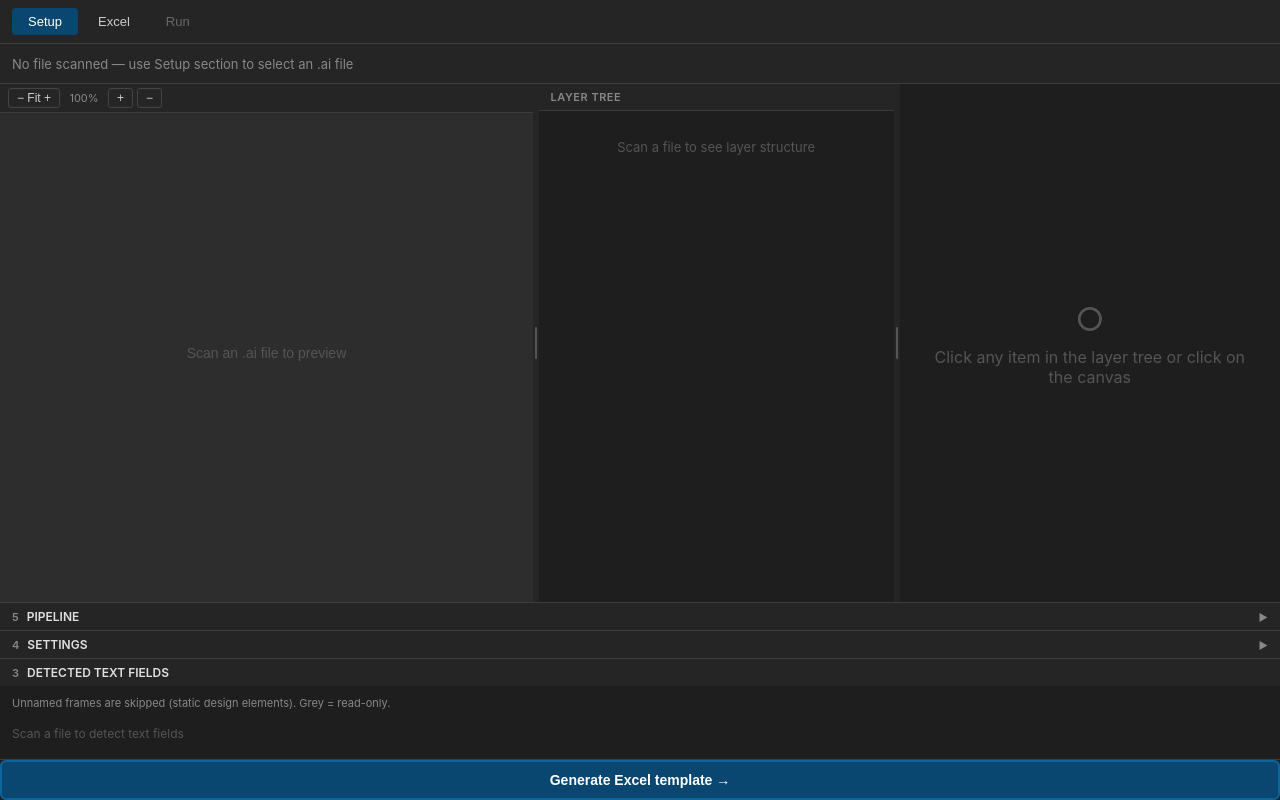
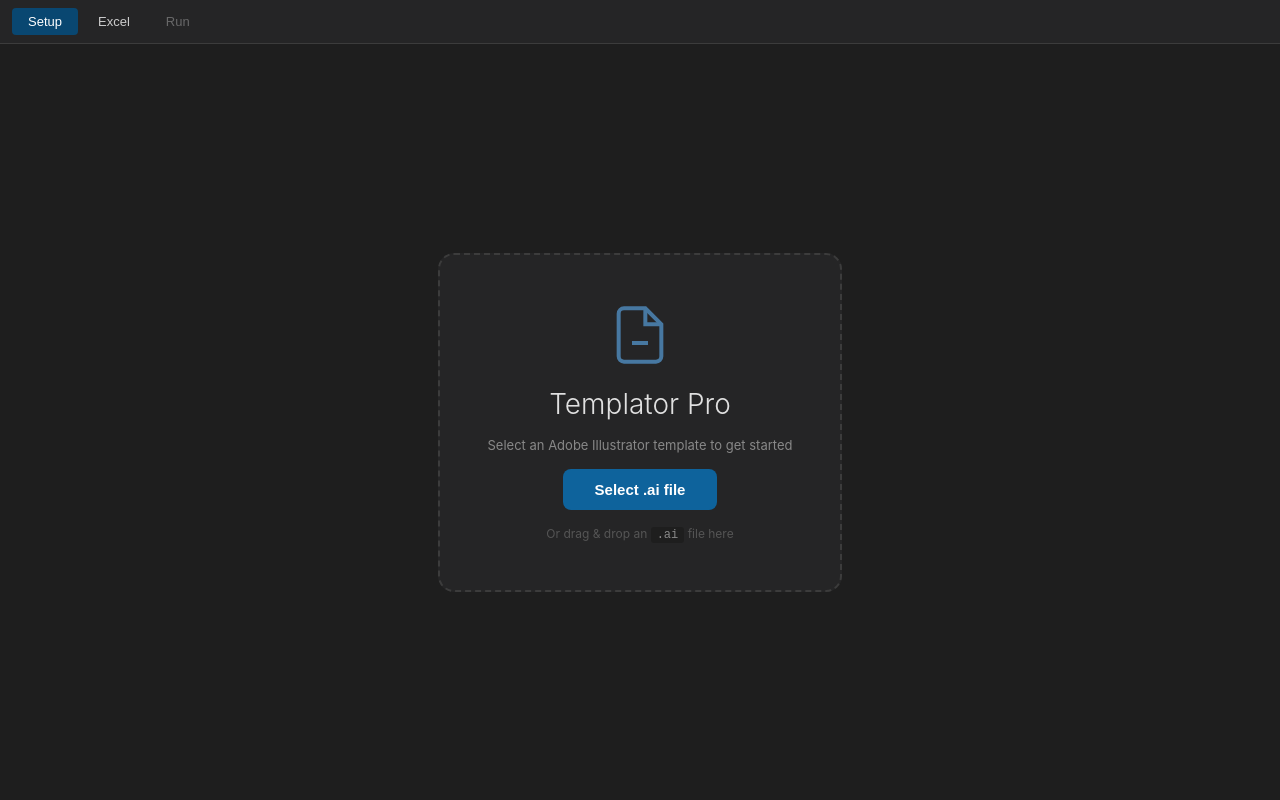
Before and after one commit to evans28820/Templator-Pro, a Vue app: page / in a window 1280 px wide. Built offline with nearby package versions, Linux system fonts and the light colour scheme.

Commit message:
fix: add welcome landing page with scan entry point, fix missing script tag bug

```diff
--- a/src/components/screens/ScreenSetup.vue
+++ b/src/components/screens/ScreenSetup.vue
@@ -15,8 +15,8 @@ import PipelineEditor from '../ui/PipelineEditor.vue';
 const templateStore = useTemplateStore();
 const settingsStore = useSettingsStore();
 
-/* ── Column widths ── */
 const colWidths = ref([42, 28, 30]);
+const isScanning = ref(false);
 
 function onResizeLeft(delta: number): void {
   const total = colWidths.value[0] + colWidths.value[1];
@@ -30,11 +30,8 @@ function onResizeRight(delta: number): void {
   colWidths.value[2] = total - colWidths.value[1];
 }
 
-/* ── Section visibility ── */
 const showPipelineSection = ref(false);
 const showSettingsSection = ref(false);
-
-/* ── Selected face for config panel ── */
 const selectedFace = ref<Face>('bottom');
 
 const isFaceNode = computed(() => {
@@ -56,12 +53,10 @@ function onSelectNode(nodeId: string | null): void {
   }
 }
 
-/* ── Pipeline ── */
 function updateGlobalPipeline(phases: PipelinePhase[]): void {
   templateStore.updateGlobalPipeline(phases);
 }
 
-/* ── Top bar computed ── */
 const topBarInfo = computed(() => {
   const scan = templateStore.scanResult;
   if (!scan) return { show: false, fileName: '', boxType: '', dimensions: '', savedAgo: '' };
@@ -70,49 +65,110 @@ const topBarInfo = computed(() => {
     fileName: scan.aiFilePath.split(/[/\\]/).pop() || scan.aiFilePath,
     boxType: scan.boxType?.type || '',
     dimensions: `${scan.artboardWidth.toFixed(0)} × ${scan.artboardHeight.toFixed(1)} mm`,
-    savedAgo: 'X', // TODO: real relative time
+    savedAgo: 'X',
   };
 });
 
-/* ── Scan file selection ── */
+/** Drag & drop .ai file handler */
+async function onFileDrop(e: DragEvent): Promise<void> {
+  const file = e.dataTransfer?.files?.[0];
+  if (!file || !file.name.endsWith('.ai')) return;
+  isScanning.value = true;
+  try {
+    const result = await window.templatorAPI.scanAiFile(file.path);
+    templateStore.setScanResult(result);
+    templateStore.initPanelConfigsFromScan(result.tree);
+  } catch (err) {
+    console.error('Scan failed:', err);
+    templateStore.scanError = err instanceof Error ? err.message : 'Scan failed';
+  } finally {
+    isScanning.value = false;
+  }
+}
+
 async function selectAiFile(): Promise<void> {
   try {
     const filePath = await window.templatorAPI.openFileDialog([
       { name: 'Adobe Illustrator', extensions: ['ai'] },
     ]);
-    if (filePath) {
-      // Phase 4: actual scan
+    if (!filePath) return;
+    isScanning.value = true;
+    try {
+      const result = await window.templatorAPI.scanAiFile(filePath);
+      templateStore.setScanResult(result);
+      templateStore.initPanelConfigsFromScan(result.tree);
       settingsStore.setOutputPath(filePath);
+    } catch (err) {
+      console.error('Scan failed:', err);
+      templateStore.scanError = err instanceof Error ? err.message : 'Scan failed';
+    } finally {
+      isScanning.value = false;
     }
   } catch {
-    // dialog cancelled
+    // cancelled
   }
 }
 
 function generateExcel(): void {
-  // Phase 4 implementation
+  // Phase 4
 }
 </script>
 
 <template>
   <div class="screen-setup">
-    <!-- Top bar -->
+    <!-- ═══ WELCOME LANDING (no scan yet) ═══ -->
+    <template v-if="!templateStore.scanResult">
+      <div
+        class="welcome"
+        @dragover.prevent
+        @drop.prevent="onFileDrop"
+      >
+        <div class="welcome-box">
+          <div class="welcome-icon">
+            <svg width="64" height="64" viewBox="0 0 24 24" fill="none" stroke="#569cd6" stroke-width="1.5">
+              <path d="M14 2H6a2 2 0 0 0-2 2v16a2 2 0 0 0 2 2h12a2 2 0 0 0 2-2V8z"/>
+              <polyline points="14 2 14 8 20 8"/>
+              <line x1="9" y1="15" x2="15" y2="15"/>
+            </svg>
+          </div>
+          <h1 class="welcome-title">Templator Pro</h1>
+          <p class="welcome-sub">Select an Adobe Illustrator template to get started</p>
+
+          <button
+            class="scan-btn"
+            :disabled="isScanning"
+            @click="selectAiFile"
+          >
+            <span v-if="isScanning" class="spinner"></span>
+            {{ isScanning ? 'Scanning...' : 'Select .ai file' }}
+          </button>
+
+          <p class="welcome-hint">
+            Or drag & drop an <code>.ai</code> file here
+          </p>
+
+          <div v-if="templateStore.scanError" class="welcome-error">
+            ⚠ {{ templateStore.scanError }}
+          </div>
+        </div>
+      </div>
+    </template>
+
+    <!-- ═══ EDITOR (after scan) ═══ -->
+    <template v-else>
       <AppTopBar
         v-bind="topBarInfo"
         @change-file="selectAiFile"
         @rescan="selectAiFile"
       />
 
-    <!-- Preview section: 3 columns -->
       <div class="preview-section">
-      <!-- Column 1: Canvas -->
         <div class="col" :style="{ width: colWidths[0] + '%' }">
           <CanvasPreview @select-node="onSelectNode" />
         </div>
 
         <ResizeDivider side="right" @resize="onResizeLeft" />
 
-      <!-- Column 2: Tree -->
         <div class="col" :style="{ width: colWidths[1] + '%' }">
           <LayerTree
             :tree="templateStore.scanResult?.tree ?? []"
@@ -123,7 +179,6 @@ function generateExcel(): void {
 
         <ResizeDivider side="right" @resize="onResizeRight" />
 
-      <!-- Column 3: Config panel -->
         <div class="col" :style="{ width: colWidths[2] + '%' }">
           <template v-if="isFaceNode && templateStore.selectedNode">
             <PanelConfigPanel :face="selectedFace" />
@@ -134,11 +189,10 @@ function generateExcel(): void {
         </div>
       </div>
 
-    <!-- Pipeline section (collapsible) -->
+      <!-- Pipeline -->
       <div class="section">
         <div class="section-header" @click="showPipelineSection = !showPipelineSection">
-        <span class="section-num">5</span>
-        <span>PIPELINE</span>
+          <span class="section-num">5</span><span>PIPELINE</span>
           <span class="section-toggle">{{ showPipelineSection ? '▼' : '▶' }}</span>
         </div>
         <div v-if="showPipelineSection" class="section-body">
@@ -147,8 +201,7 @@ function generateExcel(): void {
             <label>Global row break:
               <select :value="templateStore.globalRowBreakMode"
                 @change="templateStore.setGlobalRowBreakMode(($event.target as HTMLSelectElement).value as 'locked' | 'fluid')">
-              <option value="locked">Locked</option>
-              <option value="fluid">Fluid</option>
+                <option value="locked">Locked</option><option value="fluid">Fluid</option>
               </select>
             </label>
             <label>Max rows:
@@ -157,15 +210,14 @@ function generateExcel(): void {
             </label>
           </div>
           <PipelineEditor :phases="templateStore.globalPipeline" @update="updateGlobalPipeline" />
-        <button class="reset-btn" @click="templateStore.updateGlobalPipeline([...DEFAULT_PIPELINE])">Reset to defaults</button>
+          <button class="reset-btn" @click="templateStore.updateGlobalPipeline([...DEFAULT_PIPELINE])">Reset</button>
         </div>
       </div>
 
-    <!-- Settings section (collapsible) -->
+      <!-- Settings -->
       <div class="section">
         <div class="section-header" @click="showSettingsSection = !showSettingsSection">
-        <span class="section-num">4</span>
-        <span>SETTINGS</span>
+          <span class="section-num">4</span><span>SETTINGS</span>
           <span class="section-toggle">{{ showSettingsSection ? '▼' : '▶' }}</span>
         </div>
         <div v-if="showSettingsSection" class="section-body">
@@ -177,14 +229,14 @@ function generateExcel(): void {
             </div>
           </div>
           <div class="setting-row">
-          <label>Output folder (individual files)</label>
+            <label>Output folder</label>
             <div class="setting-path">
               <input type="text" :value="settingsStore.outputPath" readonly placeholder="Where to save individual .ai + .tif files..." />
               <button @click="selectAiFile">Browse</button>
             </div>
           </div>
           <div class="setting-row">
-          <label>Master output path (all artboards combined)</label>
+            <label>Master output path</label>
             <div class="setting-path">
               <input type="text" :value="settingsStore.masterOutputPath" readonly placeholder="Where to save the master multi-artboard .ai file..." />
               <button @click="selectAiFile">Browse</button>
@@ -193,31 +245,21 @@ function generateExcel(): void {
         </div>
       </div>
 
-    <!-- Detected text fields -->
+      <!-- Text fields -->
       <div class="section">
         <div class="section-header">
-        <span class="section-num">3</span>
-        <span>DETECTED TEXT FIELDS</span>
+          <span class="section-num">3</span><span>DETECTED TEXT FIELDS</span>
         </div>
         <div class="section-body">
           <p class="section-desc">Unnamed frames are skipped (static design elements). Grey = read-only.</p>
-        <div v-if="!templateStore.scanResult" class="empty-note">Scan a file to detect text fields</div>
-        <table v-else class="fields-table">
+          <table class="fields-table">
             <thead>
-            <tr>
-              <th>In Excel?</th>
-              <th>Field name</th>
-              <th>Current content</th>
-              <th>Notes</th>
-            </tr>
+              <tr><th>In Excel?</th><th>Field name</th><th>Current content</th><th>Notes</th></tr>
             </thead>
             <tbody>
-            <tr v-for="tf in templateStore.scanResult.textFrames" :key="tf.name" :class="{ readonly: tf.readOnly }">
-              <td>
-                <input v-if="!tf.readOnly" type="checkbox" :checked="!tf.isUnnamed" />
-                <span v-else>–</span>
-              </td>
-              <td>{{ tf.name || '<unnamed>' }}</td>
+              <tr v-for="tf in templateStore.scanResult?.textFrames ?? []" :key="tf.name" :class="{ readonly: tf.readOnly }">
+                <td><input v-if="!tf.readOnly" type="checkbox" checked /><span v-else>–</span></td>
+                <td>{{ tf.name || '&lt;unnamed&gt;' }}</td>
                 <td>{{ tf.content || '(empty)' }}</td>
                 <td class="notes">
                   <template v-if="tf.readOnly">Read-only — box type identifier</template>
@@ -229,10 +271,10 @@ function generateExcel(): void {
         </div>
       </div>
 
-    <!-- Generate Excel -->
       <div class="section">
         <button class="generate-btn" @click="generateExcel">Generate Excel template →</button>
       </div>
+    </template>
   </div>
 </template>
 
@@ -243,6 +285,94 @@ function generateExcel(): void {
   height: 100%;
   overflow: hidden;
 }
+
+/* ═══ Welcome landing ═══ */
+.welcome {
+  flex: 1;
+  display: flex;
+  align-items: center;
+  justify-content: center;
+  background: #1e1e1e;
+}
+.welcome-box {
+  display: flex;
+  flex-direction: column;
+  align-items: center;
+  gap: 16px;
+  padding: 48px;
+  border: 2px dashed #3c3c3c;
+  border-radius: 16px;
+  background: #252526;
+  min-width: 380px;
+  transition: border-color .2s;
+}
+.welcome-box:hover {
+  border-color: #0e639c;
+}
+.welcome-icon svg {
+  opacity: .7;
+}
+.welcome-title {
+  font-size: 28px;
+  font-weight: 300;
+  color: #e0e0e0;
+  margin: 0;
+}
+.welcome-sub {
+  font-size: 13px;
+  color: #888;
+  margin: 0;
+}
+.scan-btn {
+  display: flex;
+  align-items: center;
+  gap: 8px;
+  padding: 12px 32px;
+  border: none;
+  border-radius: 8px;
+  background: #0e639c;
+  color: #fff;
+  font-size: 15px;
+  font-weight: 600;
+  cursor: pointer;
+  transition: background .15s;
+}
+.scan-btn:hover:not(:disabled) {
+  background: #1177bb;
+}
+.scan-btn:disabled {
+  opacity: .6;
+  cursor: wait;
+}
+.spinner {
+  width: 16px;
+  height: 16px;
+  border: 2px solid rgba(255,255,255,.3);
+  border-top-color: #fff;
+  border-radius: 50%;
+  animation: spin .6s linear infinite;
+}
+@keyframes spin { to { transform: rotate(360deg); } }
+.welcome-hint {
+  font-size: 12px;
+  color: #555;
+  margin: 0;
+}
+.welcome-hint code {
+  color: #888;
+  background: #1e1e1e;
+  padding: 1px 6px;
+  border-radius: 3px;
+}
+.welcome-error {
+  color: #f44747;
+  font-size: 12px;
+  padding: 8px 16px;
+  background: #3a1a1a;
+  border-radius: 6px;
+}
+
+/* ═══ Editor ═══ */
 .preview-section {
   display: flex;
   flex: 1;
@@ -254,123 +384,57 @@ function generateExcel(): void {
   display: flex;
   flex-direction: column;
 }
-/* Collapsible sections */
 .section {
   border-top: 1px solid #3c3c3c;
   flex-shrink: 0;
 }
 .section-header {
-  display: flex;
-  align-items: center;
-  gap: 8px;
-  padding: 6px 12px;
-  background: #252526;
-  cursor: pointer;
-  font-size: 12px;
-  color: #e0e0e0;
-  font-weight: 600;
+  display: flex; align-items: center; gap: 8px;
+  padding: 6px 12px; background: #252526;
+  cursor: pointer; font-size: 12px;
+  color: #e0e0e0; font-weight: 600;
 }
 .section-header:hover { background: #2a2d2e; }
 .section-num { color: #888; font-size: 11px; }
 .section-toggle { margin-left: auto; color: #888; font-size: 10px; }
 .section-body { padding: 10px 12px; max-height: 250px; overflow-y: auto; }
 .section-desc { font-size: 11px; color: #888; margin-bottom: 8px; }
-.pipeline-global-controls {
-  display: flex;
-  gap: 24px;
-  margin-bottom: 8px;
-}
-.pipeline-global-controls label {
-  font-size: 11px;
-  color: #888;
-  display: flex;
-  align-items: center;
-  gap: 4px;
-}
+.pipeline-global-controls { display: flex; gap: 24px; margin-bottom: 8px; }
+.pipeline-global-controls label { font-size: 11px; color: #888; display: flex; align-items: center; gap: 4px; }
 .pipeline-global-controls select,
 .pipeline-global-controls input {
-  padding: 2px 6px;
-  background: #3c3c3c;
-  border: 1px solid #555;
-  border-radius: 3px;
-  color: #d4d4d4;
-  font-size: 11px;
-  width: 70px;
+  padding: 2px 6px; background: #3c3c3c;
+  border: 1px solid #555; border-radius: 3px;
+  color: #d4d4d4; font-size: 11px; width: 70px;
 }
 .reset-btn {
-  margin-top: 6px;
-  padding: 4px 12px;
-  border: 1px solid #555;
-  border-radius: 4px;
-  background: transparent;
-  color: #888;
-  cursor: pointer;
-  font-size: 11px;
+  margin-top: 6px; padding: 4px 12px;
+  border: 1px solid #555; border-radius: 4px;
+  background: transparent; color: #888; cursor: pointer; font-size: 11px;
 }
 .reset-btn:hover { background: #3c3c3c; }
-.setting-row {
-  margin-bottom: 10px;
-}
-.setting-row label {
-  font-size: 11px;
-  color: #aaa;
-  display: block;
-  margin-bottom: 4px;
-}
-.setting-path {
-  display: flex;
-  gap: 6px;
-}
+.setting-row { margin-bottom: 10px; }
+.setting-row label { font-size: 11px; color: #aaa; display: block; margin-bottom: 4px; }
+.setting-path { display: flex; gap: 6px; }
 .setting-path input {
-  flex: 1;
-  padding: 4px 8px;
-  background: #3c3c3c;
-  border: 1px solid #555;
-  border-radius: 3px;
-  color: #d4d4d4;
-  font-size: 12px;
+  flex: 1; padding: 4px 8px; background: #3c3c3c;
+  border: 1px solid #555; border-radius: 3px; color: #d4d4d4; font-size: 12px;
 }
 .setting-path button {
-  padding: 4px 12px;
-  border: 1px solid #555;
-  border-radius: 3px;
-  background: #2d2d2d;
-  color: #ccc;
-  cursor: pointer;
-  font-size: 11px;
+  padding: 4px 12px; border: 1px solid #555; border-radius: 3px;
+  background: #2d2d2d; color: #ccc; cursor: pointer; font-size: 11px;
 }
 .setting-path button:hover { background: #3c3c3c; }
-.fields-table {
-  width: 100%;
-  border-collapse: collapse;
-  font-size: 12px;
-}
-.fields-table th {
-  text-align: left;
-  padding: 4px 8px;
-  color: #888;
-  font-weight: 600;
-  border-bottom: 1px solid #3c3c3c;
-}
-.fields-table td {
-  padding: 4px 8px;
-  border-bottom: 1px solid #252526;
-  color: #d4d4d4;
-}
+.fields-table { width: 100%; border-collapse: collapse; font-size: 12px; }
+.fields-table th { text-align: left; padding: 4px 8px; color: #888; font-weight: 600; border-bottom: 1px solid #3c3c3c; }
+.fields-table td { padding: 4px 8px; border-bottom: 1px solid #252526; color: #d4d4d4; }
 .fields-table tr.readonly td { color: #666; }
 .fields-table .notes { color: #666; font-size: 11px; font-style: italic; }
-.empty-note { color: #555; font-size: 12px; padding: 8px 0; }
 .generate-btn {
-  display: block;
-  width: 100%;
-  padding: 10px;
-  border: 2px solid #0e639c;
-  border-radius: 6px;
-  background: #094771;
-  color: #fff;
-  cursor: pointer;
-  font-size: 14px;
-  font-weight: 600;
+  display: block; width: 100%; padding: 10px;
+  border: 2px solid #0e639c; border-radius: 6px;
+  background: #094771; color: #fff;
+  cursor: pointer; font-size: 14px; font-weight: 600;
 }
 .generate-btn:hover { background: #0e639c; }
 </style>
```
Also changed, not shown: playwright-check.js (+14 -17 lines), playwright-screenshot.png. Lines whose indentation alone changed are shown as unchanged.
